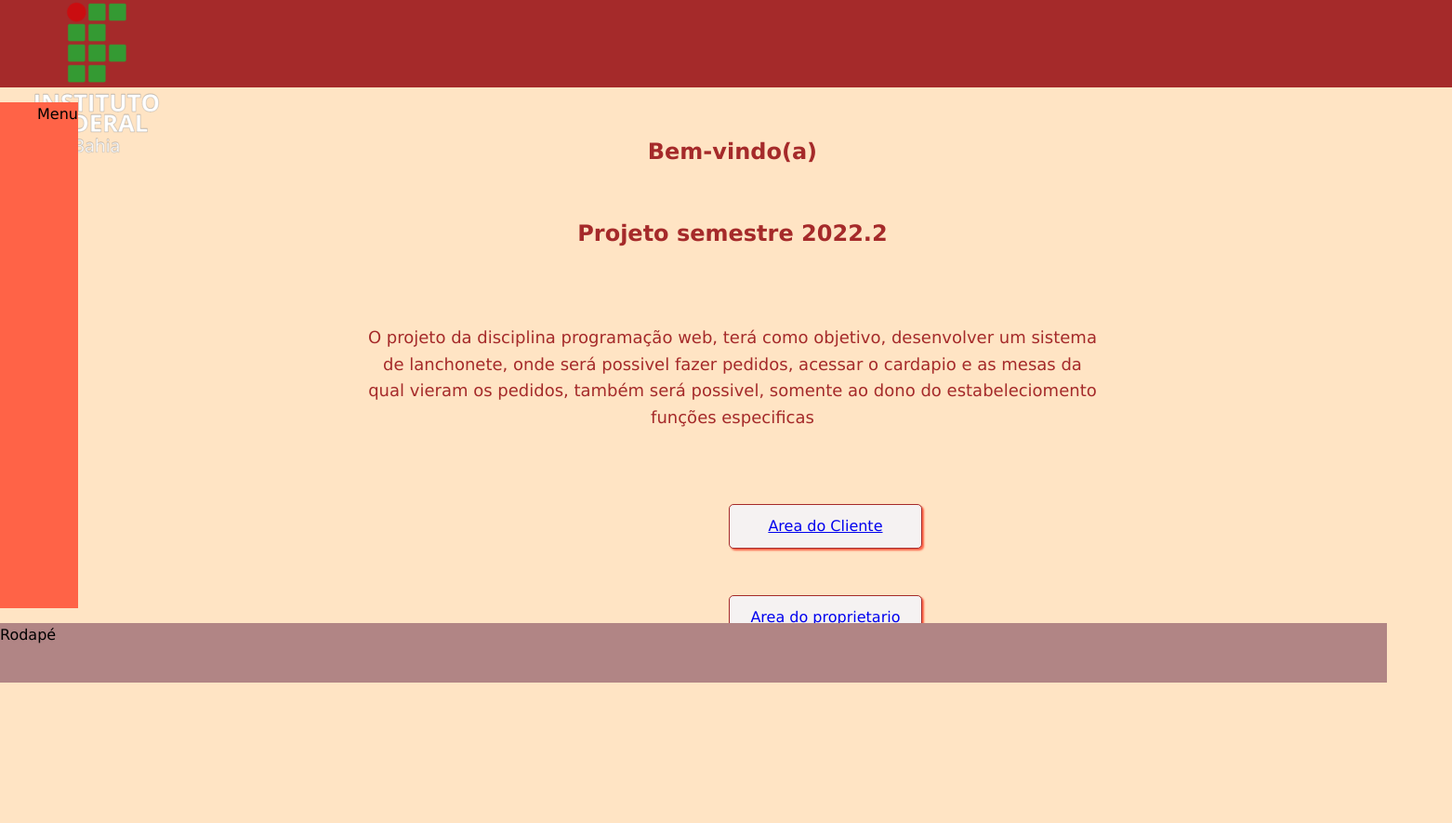
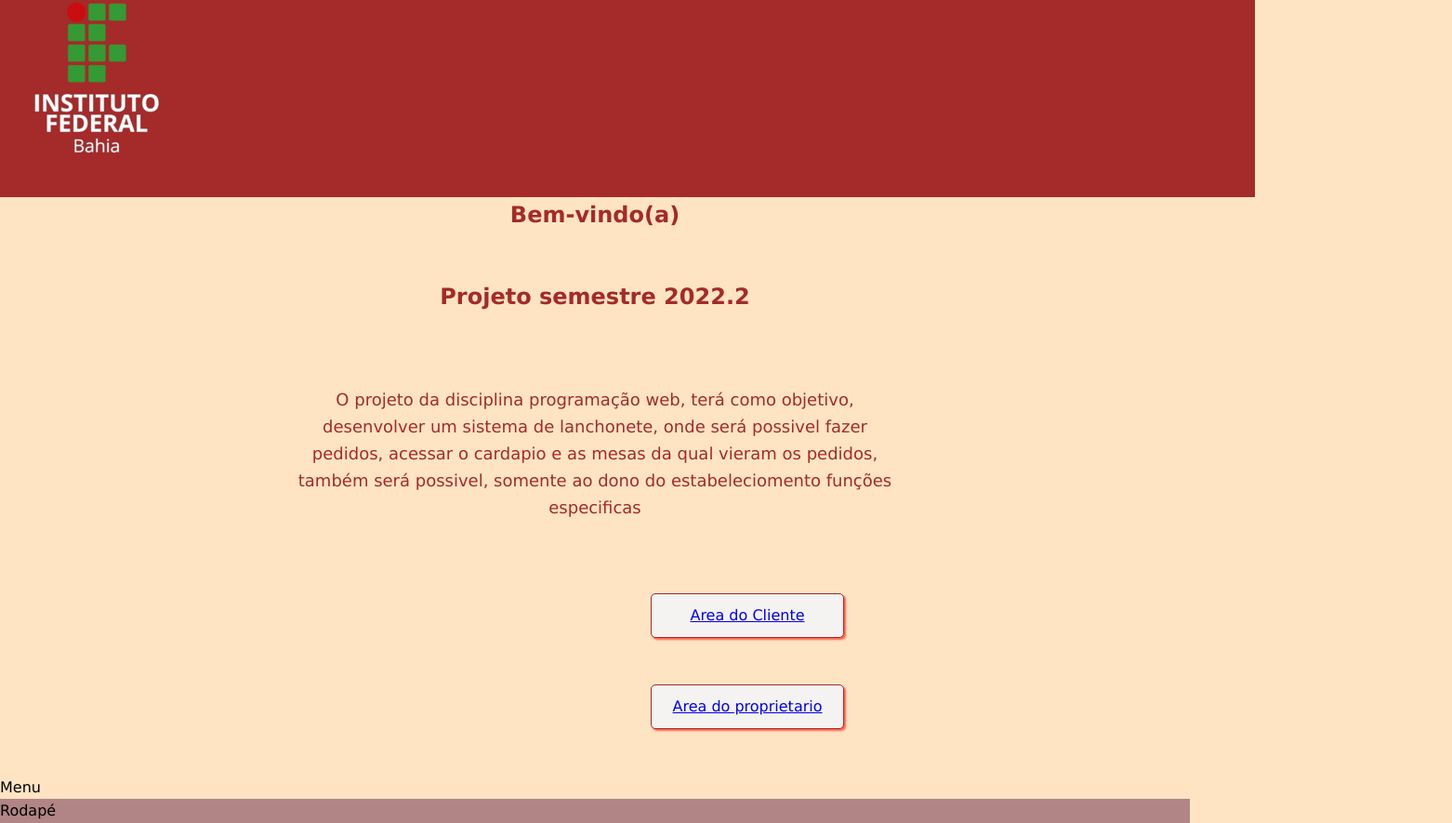
Before and after one commit to ifba-saj-ads-pweb/projeto-20222-AmandaSerpa, a plain HTML site: page Index.html in a window 1280 px wide. Shown: the part 66-951 px from the top of the page at 93% size, 1562 px wide, since content can reach past the window. Before the commit the page ends 800 px from the top, so only its background shows below. Drawn offline with Linux system fonts and the light colour scheme.

Commit message:
ajustes aula

```diff
--- a/Index.html
+++ b/Index.html
@@ -1,5 +1,6 @@
 <!DOCTYPE html>
 <html lang="pt-BR">
+
 <head>
     <meta charset="UTF-8">
     <meta http-equiv="X-UA-Compatible" content="IE=edge">
@@ -8,8 +9,14 @@
     <link rel="icon" href="logoif.ico" type="image/x-icon">
     <title>Lanchonete - Projeto Programacao Web</title>
 </head>
+
 <body>
-    <div class="Principal">
+    <div class="container">
+
+        <header class="cabecalho">
+            <img src="png_ifba.png" height="80%"/>
+        </header>
+
         <main>
             <h2>Bem-vindo(a)</h2>
             <h2>Projeto semestre 2022.2</h2>
@@ -29,15 +36,14 @@
             </div>
         </main>
 
-        <header class="cabecalho">
-            <h1 class="logo"><a href="Index.html" title="IFBA Lanchonete">Lanchonete IFBA</a></h1>
-            </header>
 
-        <menu>Menu</menu>
+
+        <aside>Menu</aside>
 
         <footer>Rodapé</footer>
 
     </div>
 
 </body>
+
 </html>
```
Lines whose indentation alone changed are shown as unchanged.
